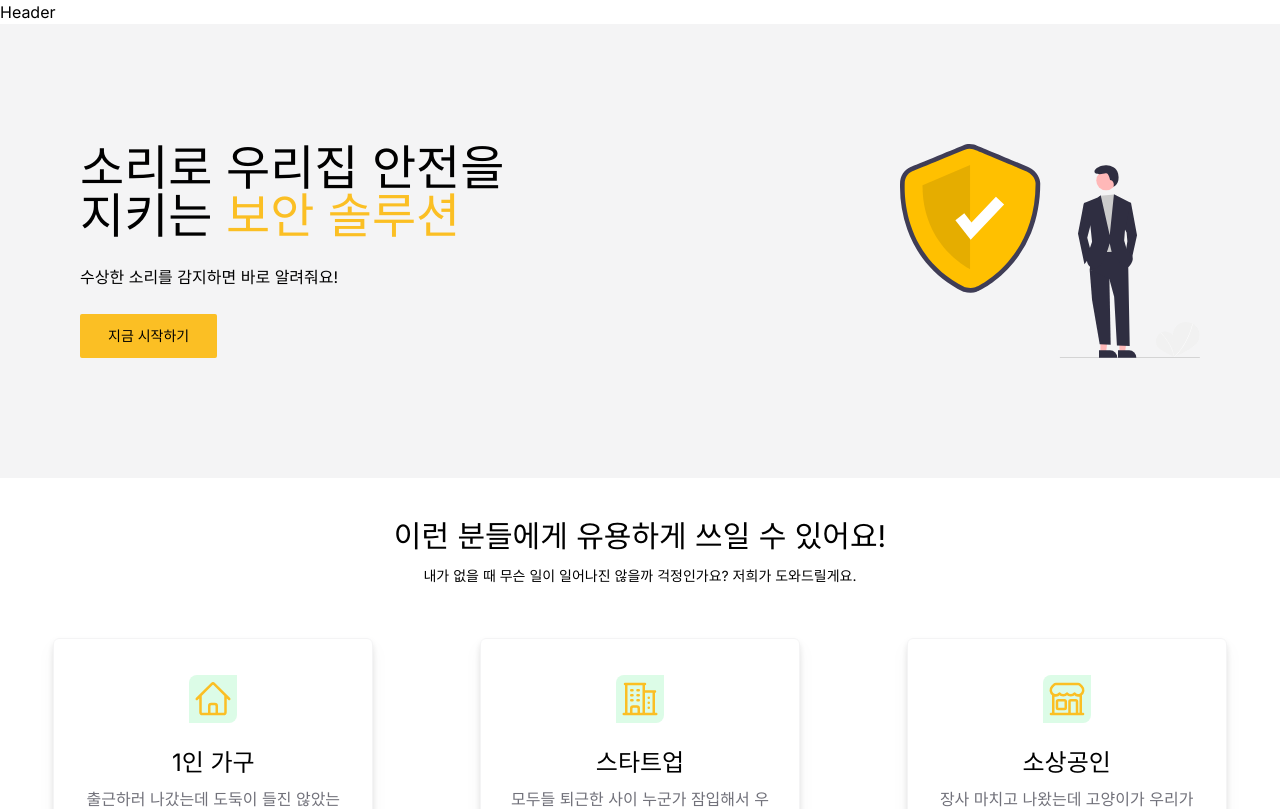
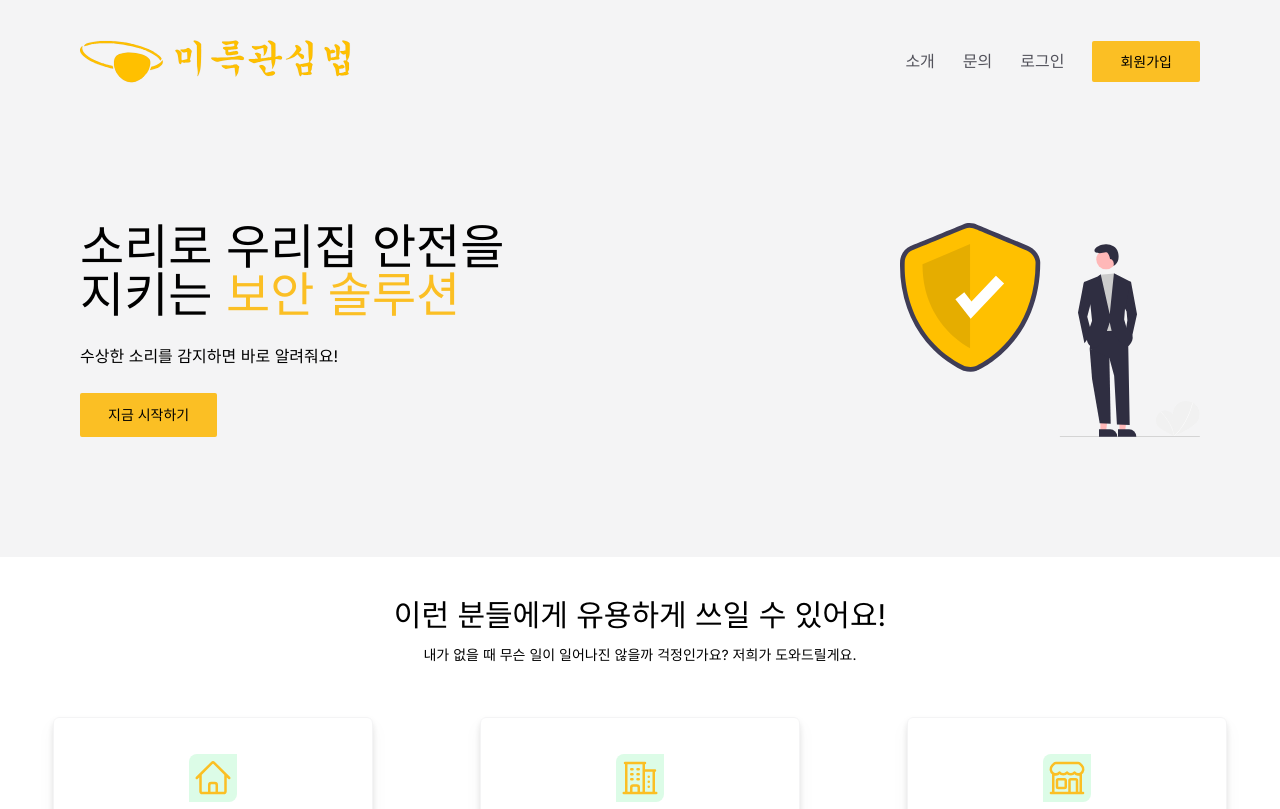
Before and after one commit to TaejoWangun/TaejoWangun, a Next.js app in the folder frontend/: page / in a window 1280 px wide. Shown: the top 809 px of the page. Built offline with nearby package versions, Linux system fonts and the light colour scheme.

Commit message:
add header, footer

```diff
--- a/frontend/app/(marketing)/components/Footer.tsx
+++ b/frontend/app/(marketing)/components/Footer.tsx
@@ -1,7 +1,13 @@
+import Image from 'next/image';
+import Link from 'next/link';
+
 export default function Footer() {
   return (
-    <p>
-      footer
-    </p>
+    <footer className="flex flex-col items-center justify-center bg-primary">
+      <Link href="/" className="p-20">
+        <Image src="/images/logo_mark.svg" alt="로고" width={300} height={300} />
+      </Link>
+      <p className="text-zinc-200 pb-12">© 2020 - All rights reserved</p>
+    </footer>
   );
 }
--- a/frontend/app/(marketing)/components/Header.tsx
+++ b/frontend/app/(marketing)/components/Header.tsx
@@ -1,7 +1,35 @@
+import Image from 'next/image';
+import Link from 'next/link';
+
 export default function Header() {
   return (
-    <p>
-      Header
-    </p>
+    <header className="bg-zinc-100 flex justify-center">
+      <div className="w-7xl flex justify-between items-center pt-5 px-20">
+        <Link href="/">
+          <Image src="/images/logo_mark.svg" alt="로고" width={300} height={300} />
+        </Link>
+        <div>
+          <ul className="flex gap-7 items-center">
+            <li>
+              <Link className="text-zinc-600 hover:font-black" href="/#introduce">소개</Link>
+            </li>
+            <li>
+              <Link className="text-zinc-600 hover:font-black" href="/#ask">문의</Link>
+            </li>
+            <li>
+              <Link className="text-zinc-600 hover:font-black" href="/">로그인</Link>
+            </li>
+            <li>
+              <Link
+                href="/"
+                className="bg-amber-400 py-3 px-7 rounded-sm text-sm hover:bg-amber-500"
+              >
+                회원가입
+              </Link>
+            </li>
+          </ul>
+        </div>
+      </div>
+    </header>
   );
 }
--- a/frontend/app/(marketing)/page.tsx
+++ b/frontend/app/(marketing)/page.tsx
@@ -87,7 +87,7 @@ export default function Home() {
           </div>
         </div>
       </section>
-      <section className="w-full items-center flex flex-col py-10">
+      <section id="introduce" className="w-full items-center flex flex-col py-10">
         <ul className="w-7xl">
           <li className="flex px-20 py-10">
             <Image src="/images/human_woman2.svg" alt="알림 이미지" width={300} height={252} />
@@ -186,7 +186,7 @@ export default function Home() {
           </div>
         </div>
       </section>
-      <section className="pt-5 pb-20">
+      <section id="ask" className="pt-5 pb-20">
         <h1 className="text-center text-3xl py-5">문의하기</h1>
         <form action="submit" className="flex flex-col gap-5" style={{ width: '600px' }}>
           <div className="flex gap-5">
@@ -214,8 +214,8 @@ export default function Home() {
           </div>
         </form>
       </section>
-      <section className="bg-zinc-100 w-full text-center py-6">
-        <h1 className="text-6xl">
+      <section className="bg-zinc-100 w-full text-center pt-14 pb-6 ">
+        <h1 className="text-6xl leading-snug">
           세상에서 가장 간편한 보안, 지금
           <br />
           경험해보세요!
--- a/frontend/tailwind.config.ts
+++ b/frontend/tailwind.config.ts
@@ -13,6 +13,9 @@ const config: Config = {
         'gradient-conic':
           'conic-gradient(from 180deg at 50% 50%, var(--tw-gradient-stops))',
       },
+      colors: {
+        primary: '#006877',
+      },
     },
   },
   plugins: [],
```
